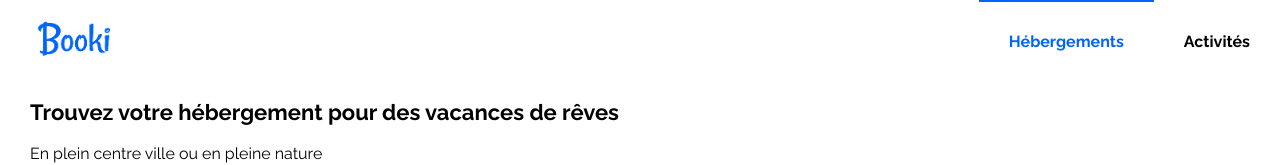
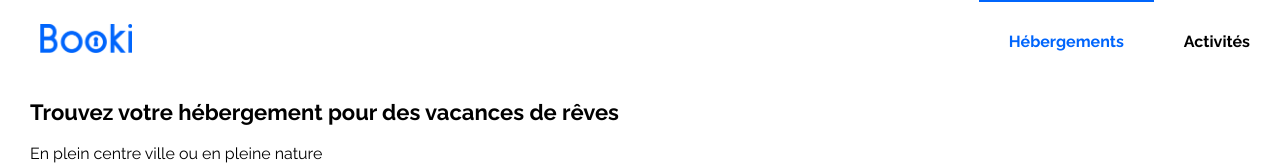
Before and after one commit to Lydia14777/Booki, a plain HTML site: page index.html in a window 1280 px wide. Shown: the top 165 px of the page. Drawn offline with Linux system fonts and the light colour scheme.

Commit message:
projet mis à jour

```diff
--- a/CSS/StyleBooki.css
+++ b/CSS/StyleBooki.css
@@ -54,13 +54,13 @@ ul {
 
 /*Les liens du logo*/
 .logo a {
-    margin: 0;
-    padding: 0;
+    margin: 10px;
+    padding: 10px;
 }
 
 /*Image du logo Booki*/
 .img-logo {
-    width: 35%;
+    width: 20%;
     object-fit: cover;
     margin: 0;
     padding-left: 20px;
--- a/index.html
+++ b/index.html
@@ -9,14 +9,14 @@
         <meta property="og:title" content="Booki"/>
         <meta property="og:type" content="Booki"/>
         <meta property="og:url" content="http://booki.com"/>
-        <meta property="og:image" content="http://booki.com/Booki@3x.png"/>
+        <meta property="og:image" content="http://booki.com/Logo.png"/>
         <meta property="og:description" content="site de réservation d'hébergement"/>
         <meta name="twitter:card" content="summary">
         <meta name="twitter:site" content="@Booki">
         <meta name="twitter:description" content="site de réservation d'hébergement"/>
         <meta name="twitter:title" content="Booki"/>
         <meta name="twitter:creator" content="@Lydia_Tremor">
-        <meta name="twitter:image" content="htpp://www.booki.com/Booki@3x.png">
+        <meta name="twitter:image" content="htpp://www.booki.com/Logo.png">
         <link rel="canonical" href="https://www.booki.com"/>
         <script src="https://kit.fontawesome.com/23e60cc156.js" crossorigin="anonymous"></script>
         <link rel="stylesheet" href="CSS/StyleBooki.css"/>
@@ -31,7 +31,7 @@
         <header>
             <div class="logo-nav">  <!--l'image du logo-->
                 <div class="logo">
-                    <a href="#"><img class="img-logo" src="images/logo/Booki@3x.png" alt="logo"/></a>
+                    <a href="#"><img class="img-logo" src="images/logo/Logo.png" alt="logo"/></a>
                 </div>
                 <nav class="navigation-top"> <!--les 2 liens de navigation-->
                     <ul class="ul-top">
```
Also changed, not shown: images/logo/Logo.png (added).
